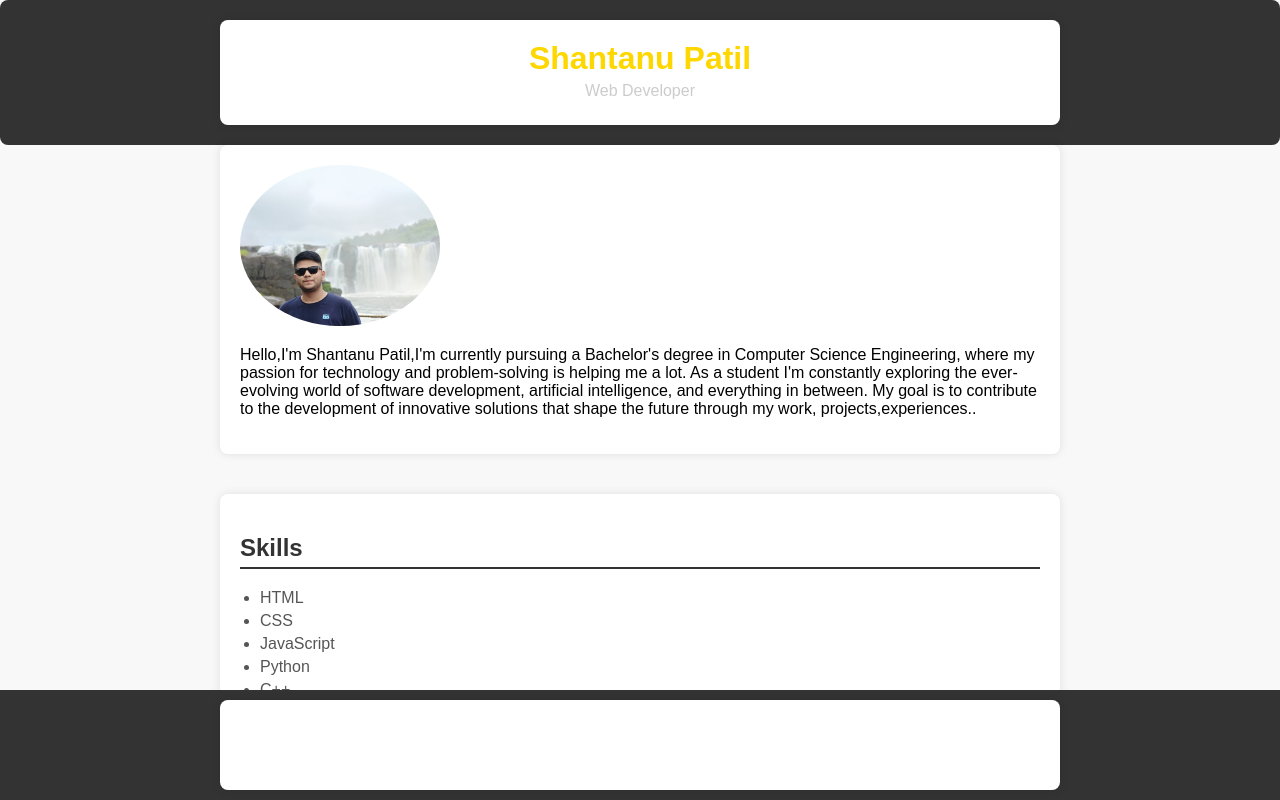
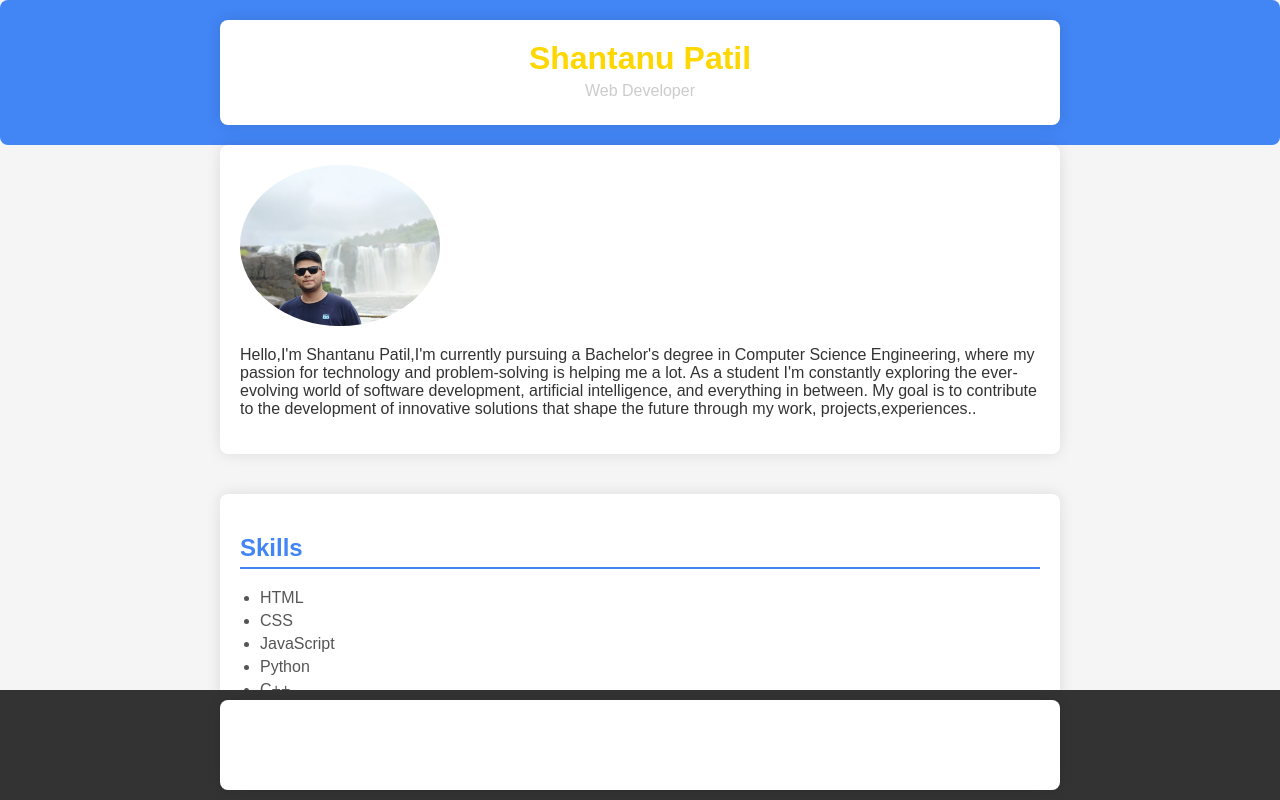
Before and after one commit to shantanu3555/Codsoft_taskno1, a plain HTML site: page index.html in a window 1280 px wide. Shown: the top 800 px of the page. Drawn offline with Linux system fonts and the light colour scheme.

Commit message:
Update styles.css

```diff
--- a/styles.css
+++ b/styles.css
@@ -2,7 +2,8 @@ body {
     font-family: 'Arial', sans-serif;
     margin: 0;
     padding: 0;
-    background-color: #f8f8f8; /* Light gray background */
+    background-color: #f5f5f5; /* Light gray background */
+    color: #333; /* Main text color */
 }
 
 .header-container,
@@ -17,11 +18,11 @@ body {
     padding: 20px;
     background-color: #fff; /* White background */
     border-radius: 8px; /* Rounded corners */
-    box-shadow: 0 0 10px rgba(0, 0, 0, 0.1); /* Box shadow for a subtle lift */
+    box-shadow: 0 0 15px rgba(0, 0, 0, 0.1); /* Slightly stronger box shadow */
 }
 
 header {
-    background-color: #333;
+    background-color: #4285f4; /* Google Blue */
     color: #fff;
     text-align: center;
     padding: 20px 0;
@@ -49,8 +50,8 @@ section {
 }
 
 h2 {
-    color: #333;
-    border-bottom: 2px solid #333; /* Underline section headings */
+    color: #4285f4; /* Google Blue */
+    border-bottom: 2px solid #4285f4; /* Underline section headings */
     padding-bottom: 5px;
 }
 
```
